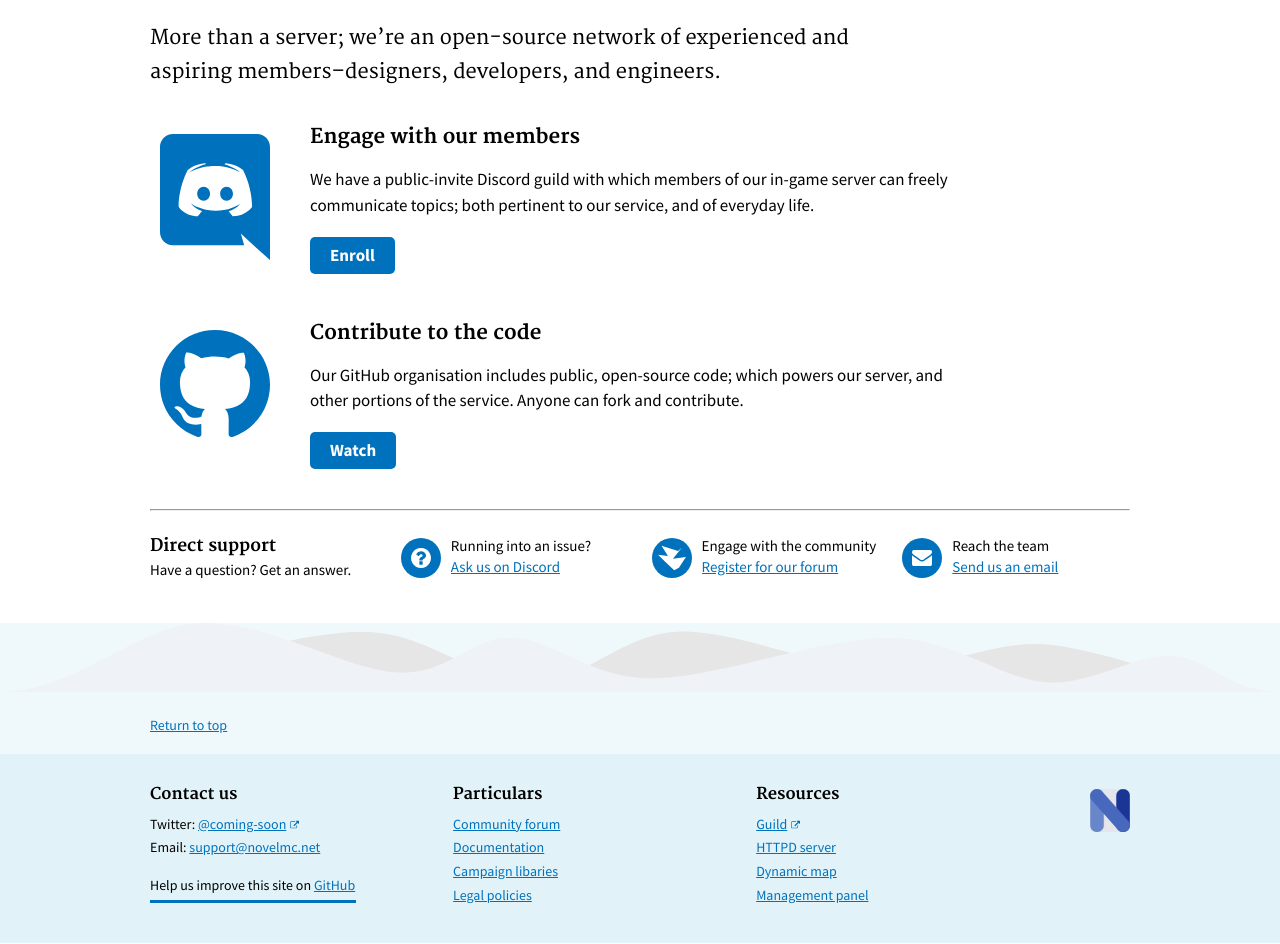
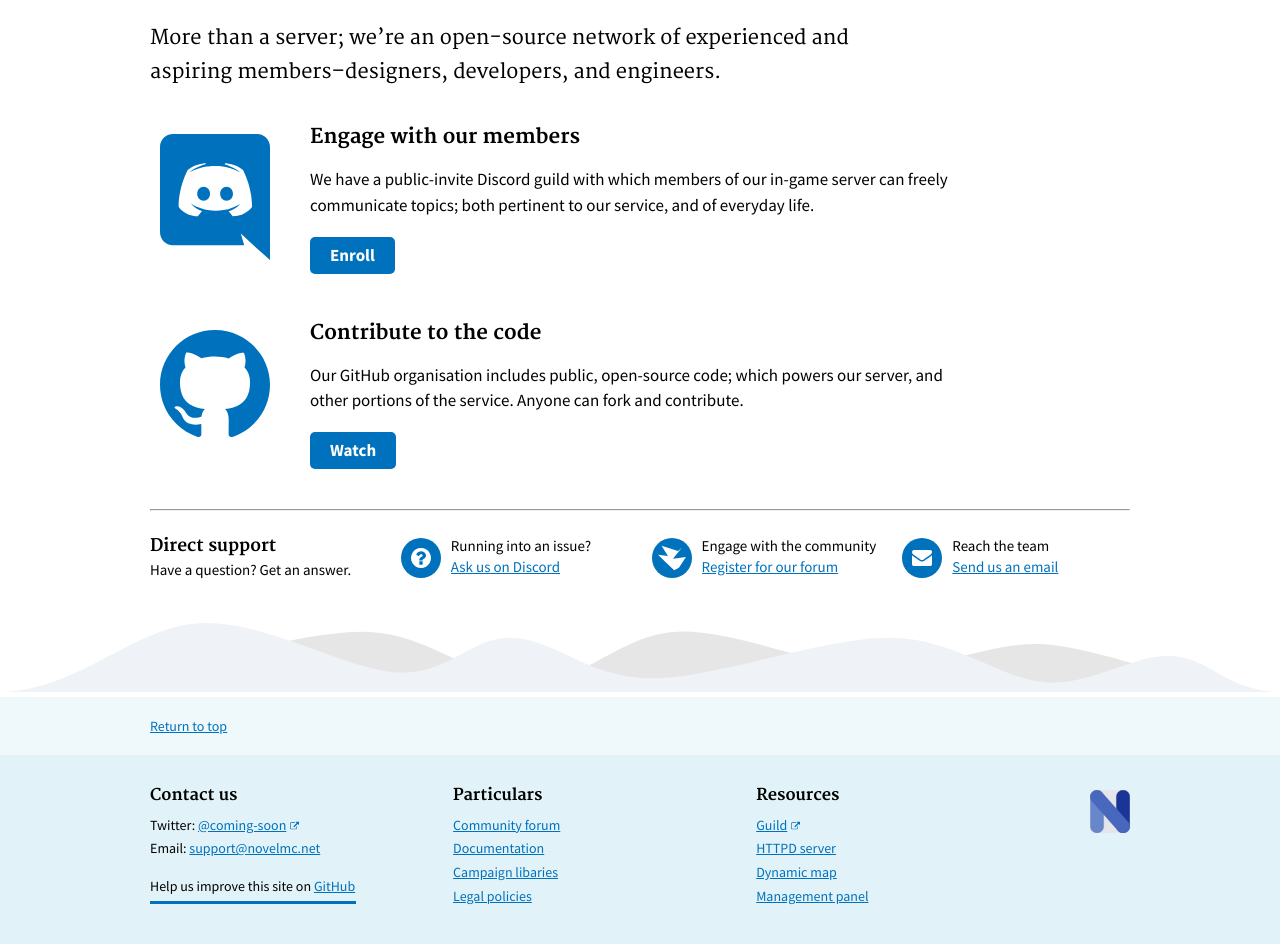
Before and after one commit to serrif/website, a Jekyll site: the page built from main/home.md, in a window 1280 px wide. Shown: the part 1120-2064 px from the top of the page. Built offline with Jekyll 4.4.1, drawn with Linux system fonts in a browser that asks for light colours.

Commit message:
Update footer--small.html

```diff
--- a/_includes/components/footer--small.html
+++ b/_includes/components/footer--small.html
@@ -1,5 +1,5 @@
+<img src="../assets/img/svg/waves.svg" alt="">
 <footer class="usa-footer usa-footer-medium site" style="font-size: 1.4rem; background: #eff9fc;" role="contentinfo">
-<img src="../assets/img/svg/waves.svg" alt="">
 
   {% unless page.top == false %}
   <div class="usa-grid usa-footer-return-to-top">
```
